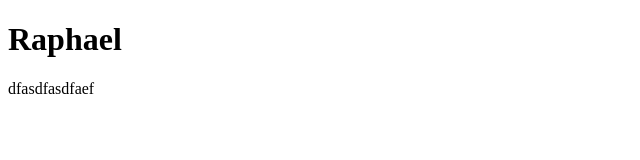
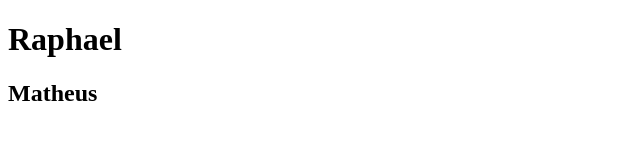
Before and after one commit to RRD4RK/ProjetoFinalCurso, a plain HTML site: page index.html in a window 1280 px wide. Shown: the whole page, without its empty margins (0-640 px from the left). Drawn offline with Linux system fonts and the light colour scheme.

Commit message:
Update index.html

```diff
--- a/index.html
+++ b/index.html
@@ -7,6 +7,6 @@
 </head>
 <body>
     <h1>Raphael</h1>
-    dfasdfasdfaef
+    <h2>Matheus</h2>
 </body>
 </html>
```
